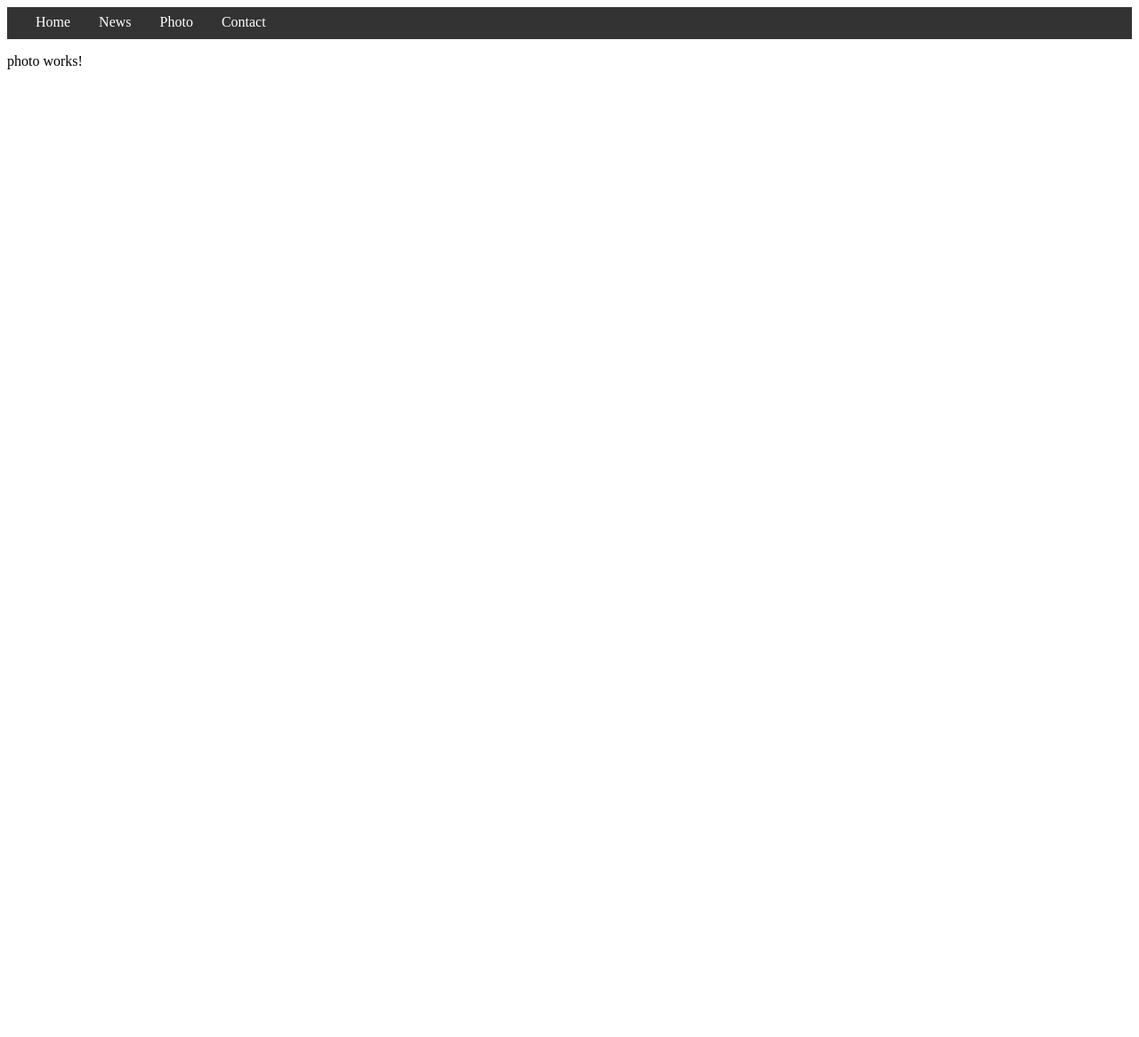
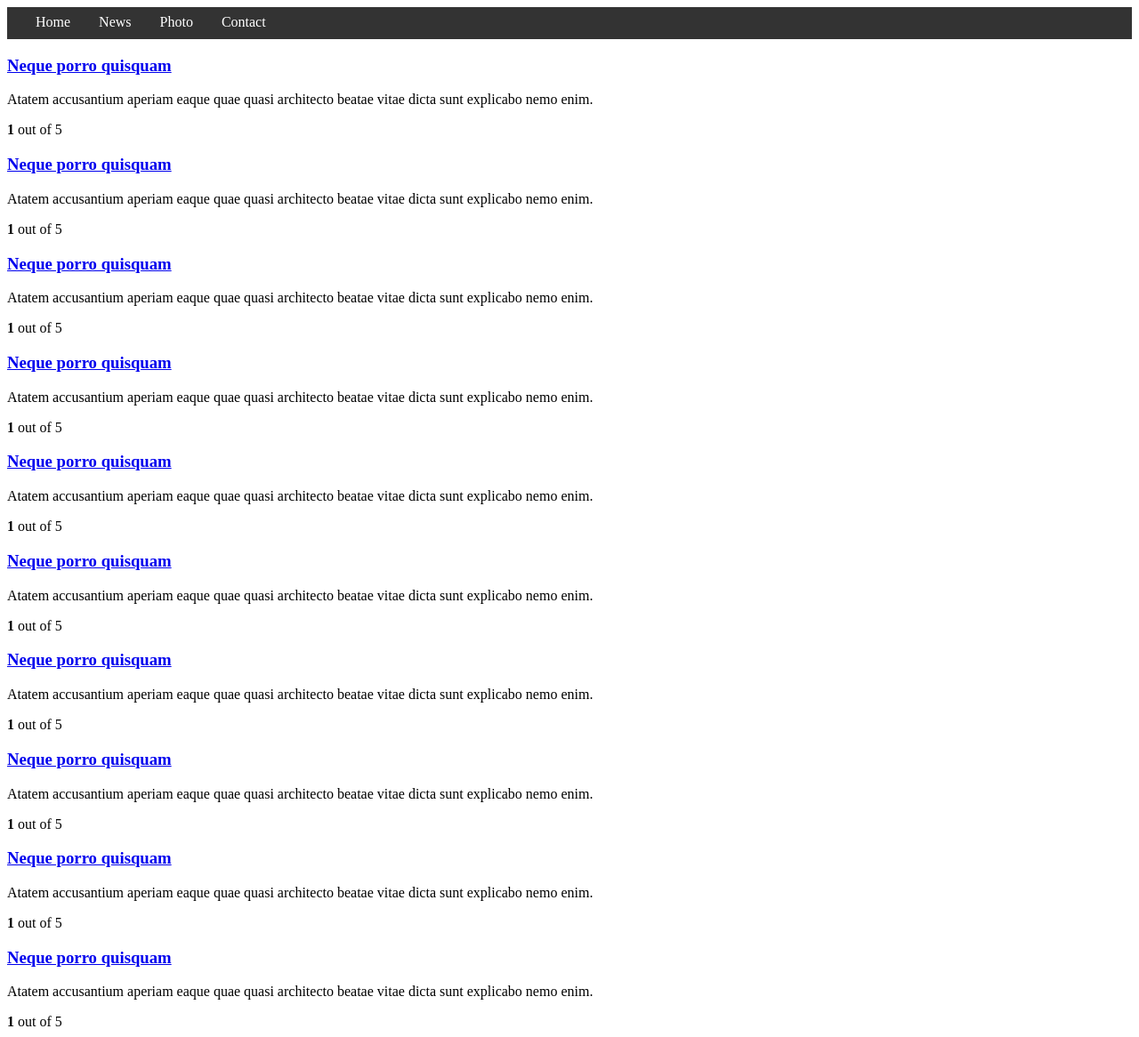
Before and after one commit to OtitoTM/WeatherApp, an Angular app: page /photo in a window 1280 px wide. Shown: the whole page at 89% size. Before the commit the page ends 800 px from the top, so only its background shows below. Built offline with nearby package versions, Linux system fonts and the light colour scheme.

Commit message:
service update

```diff
--- a/src/app/app.component.ts
+++ b/src/app/app.component.ts
@@ -1,20 +1,33 @@
+import { WeatherService } from './services/weather.service';
 import { Component } from '@angular/core';
-// import { HomeComponent} from './home/home.component';
 import { RouterLink, RouterLinkActive, RouterOutlet } from '@angular/router';
 import { CommonModule } from '@angular/common';
+import { HttpClientModule } from '@angular/common/http';
+import { FormsModule } from '@angular/forms';
 import { NavbarComponent } from './navbar/navbar.component';
+
 
 
 
 @Component({
   selector: 'app-root',
   standalone: true,
-  imports: [CommonModule, RouterOutlet, RouterLink, RouterLinkActive, NavbarComponent],
+  imports: [CommonModule, RouterOutlet, RouterLink, FormsModule, RouterLinkActive, NavbarComponent, HttpClientModule],
 
   templateUrl: './app.component.html',
   styleUrl: './app.component.css',
 })
 export class AppComponent {
   title = 'Weather Website';
+  searchQuery : string = '';
+  results: string = '' ;
 
+  constructor(private WeatherService: WeatherService) {}
+  searchWeather = () => {
+    this.results = "Weather details."
+
+    this.WeatherService.get().subscribe((results) =>{
+      console.log(results)
+    });
+  }
 }
--- a/src/app/app.config.ts
+++ b/src/app/app.config.ts
@@ -2,7 +2,11 @@ import { ApplicationConfig, provideZoneChangeDetection } from '@angular/core';
 import { provideRouter } from '@angular/router';
 
 import { routes } from './app.routes';
+import { provideHttpClient } from '@angular/common/http';
 
 export const appConfig: ApplicationConfig = {
-  providers: [provideZoneChangeDetection({ eventCoalescing: true }), provideRouter(routes)]
+  providers: [provideZoneChangeDetection({ eventCoalescing: true }),
+    provideRouter(routes),
+    provideHttpClient()
+  ]
 };
--- a/src/app/photo/photo.component.html
+++ b/src/app/photo/photo.component.html
@@ -1 +1,110 @@
-<p>photo works!</p>
+<div class="fullwidth-block">
+    <div class="container">
+        <div class="row">
+            <div class="colPhoto">
+                <div class="photo">
+                    <div class="photo-preview photo-detail"></div>
+                    <div class="photo-details">
+                        <h3 class="photo-title"><a href="#">Neque porro quisquam</a></h3>
+                        <p>Atatem accusantium aperiam eaque quae quasi architecto beatae vitae dicta sunt explicabo nemo
+                            enim.</p>
+                        <div class="star-rating" title="Rated 1 out of 5"><span style="width:60%"><strong
+                                    class="rating">1</strong> out of 5</span></div>
+                    </div>
+                </div>
+                <div class="photo">
+                    <div class="photo-preview photo-detail" data-bg-image="images/photo-2.jpg"></div>
+                    <div class="photo-details">
+                        <h3 class="photo-title"><a href="#">Neque porro quisquam</a></h3>
+                        <p>Atatem accusantium aperiam eaque quae quasi architecto beatae vitae dicta sunt explicabo nemo
+                            enim.</p>
+                        <div class="star-rating" title="Rated 1 out of 5"><span style="width:60%"><strong
+                                    class="rating">1</strong> out of 5</span></div>
+                    </div>
+                </div>
+                <div class="photo">
+                    <div class="photo-preview photo-detail"></div>
+                    <div class="photo-details">
+                        <h3 class="photo-title"><a href="#">Neque porro quisquam</a></h3>
+                        <p>Atatem accusantium aperiam eaque quae quasi architecto beatae vitae dicta sunt explicabo nemo
+                            enim.</p>
+                        <div class="star-rating" title="Rated 1 out of 5"><span style="width:60%"><strong
+                                    class="rating">1</strong> out of 5</span></div>
+                    </div>
+                </div>
+                <div class="photo">
+                    <div class="photo-preview photo-detail" data-bg-image="images/photo-4.jpg"></div>
+                    <div class="photo-details">
+                        <h3 class="photo-title"><a href="#">Neque porro quisquam</a></h3>
+                        <p>Atatem accusantium aperiam eaque quae quasi architecto beatae vitae dicta sunt explicabo nemo
+                            enim.</p>
+                        <div class="star-rating" title="Rated 1 out of 5"><span style="width:60%"><strong
+                                    class="rating">1</strong> out of 5</span></div>
+                    </div>
+                </div>
+                <div class="photo">
+                    <div class="photo-preview photo-detail" data-bg-image="images/photo-5.jpg"></div>
+                    <div class="photo-details">
+                        <h3 class="photo-title"><a href="#">Neque porro quisquam</a></h3>
+                        <p>Atatem accusantium aperiam eaque quae quasi architecto beatae vitae dicta sunt explicabo nemo
+                            enim.</p>
+                        <div class="star-rating" title="Rated 1 out of 5"><span style="width:60%"><strong
+                                    class="rating">1</strong> out of 5</span></div>
+                    </div>
+                </div>
+            </div>
+            <div class="col-md-6">
+                <div class="photo">
+                    <div class="photo-preview photo-detail" data-bg-image="images/photo-4.jpg"></div>
+                    <div class="photo-details">
+                        <h3 class="photo-title"><a href="#">Neque porro quisquam</a></h3>
+                        <p>Atatem accusantium aperiam eaque quae quasi architecto beatae vitae dicta sunt explicabo nemo
+                            enim.</p>
+                        <div class="star-rating" title="Rated 1 out of 5"><span style="width:60%"><strong
+                                    class="rating">1</strong> out of 5</span></div>
+                    </div>
+                </div>
+                <div class="photo">
+                    <div class="photo-preview photo-detail" data-bg-image="images/photo-7.jpg"></div>
+                    <div class="photo-details">
+                        <h3 class="photo-title"><a href="#">Neque porro quisquam</a></h3>
+                        <p>Atatem accusantium aperiam eaque quae quasi architecto beatae vitae dicta sunt explicabo nemo
+                            enim.</p>
+                        <div class="star-rating" title="Rated 1 out of 5"><span style="width:60%"><strong
+                                    class="rating">1</strong> out of 5</span></div>
+                    </div>
+                </div>
+                <div class="photo">
+                    <div class="photo-preview photo-detail" data-bg-image="images/photo-8.jpg"></div>
+                    <div class="photo-details">
+                        <h3 class="photo-title"><a href="#">Neque porro quisquam</a></h3>
+                        <p>Atatem accusantium aperiam eaque quae quasi architecto beatae vitae dicta sunt explicabo nemo
+                            enim.</p>
+                        <div class="star-rating" title="Rated 1 out of 5"><span style="width:60%"><strong
+                                    class="rating">1</strong> out of 5</span></div>
+                    </div>
+                </div>
+                <div class="photo">
+                    <div class="photo-preview photo-detail" data-bg-image="images/photo-9.jpg"></div>
+                    <div class="photo-details">
+                        <h3 class="photo-title"><a href="#">Neque porro quisquam</a></h3>
+                        <p>Atatem accusantium aperiam eaque quae quasi architecto beatae vitae dicta sunt explicabo nemo
+                            enim.</p>
+                        <div class="star-rating" title="Rated 1 out of 5"><span style="width:60%"><strong
+                                    class="rating">1</strong> out of 5</span></div>
+                    </div>
+                </div>
+                <div class="photo">
+                    <div class="photo-preview photo-detail" data-bg-image="images/photo-10.jpg"></div>
+                    <div class="photo-details">
+                        <h3 class="photo-title"><a href="#">Neque porro quisquam</a></h3>
+                        <p>Atatem accusantium aperiam eaque quae quasi architecto beatae vitae dicta sunt explicabo nemo
+                            enim.</p>
+                        <div class="star-rating" title="Rated 1 out of 5"><span style="width:60%"><strong
+                                    class="rating">1</strong> out of 5</span></div>
+                    </div>
+                </div>
+            </div>
+        </div>
+    </div>
+</div>
--- a/src/app/services/weather.service.ts
+++ b/src/app/services/weather.service.ts
@@ -1,9 +1,16 @@
+import { HttpClient } from '@angular/common/http';
 import { Injectable } from '@angular/core';
+import { Observable } from 'rxjs';
 
 @Injectable({
   providedIn: 'root'
 })
 export class WeatherService {
 
-  constructor() { }
-}
+  constructor(private httpClient: HttpClient) {
+
+  }
+  get() : Observable<any>{
+    return this.httpClient.get<any>("http://api.openweathermap.org/data/2.5/weather");
+  }
+};
```
